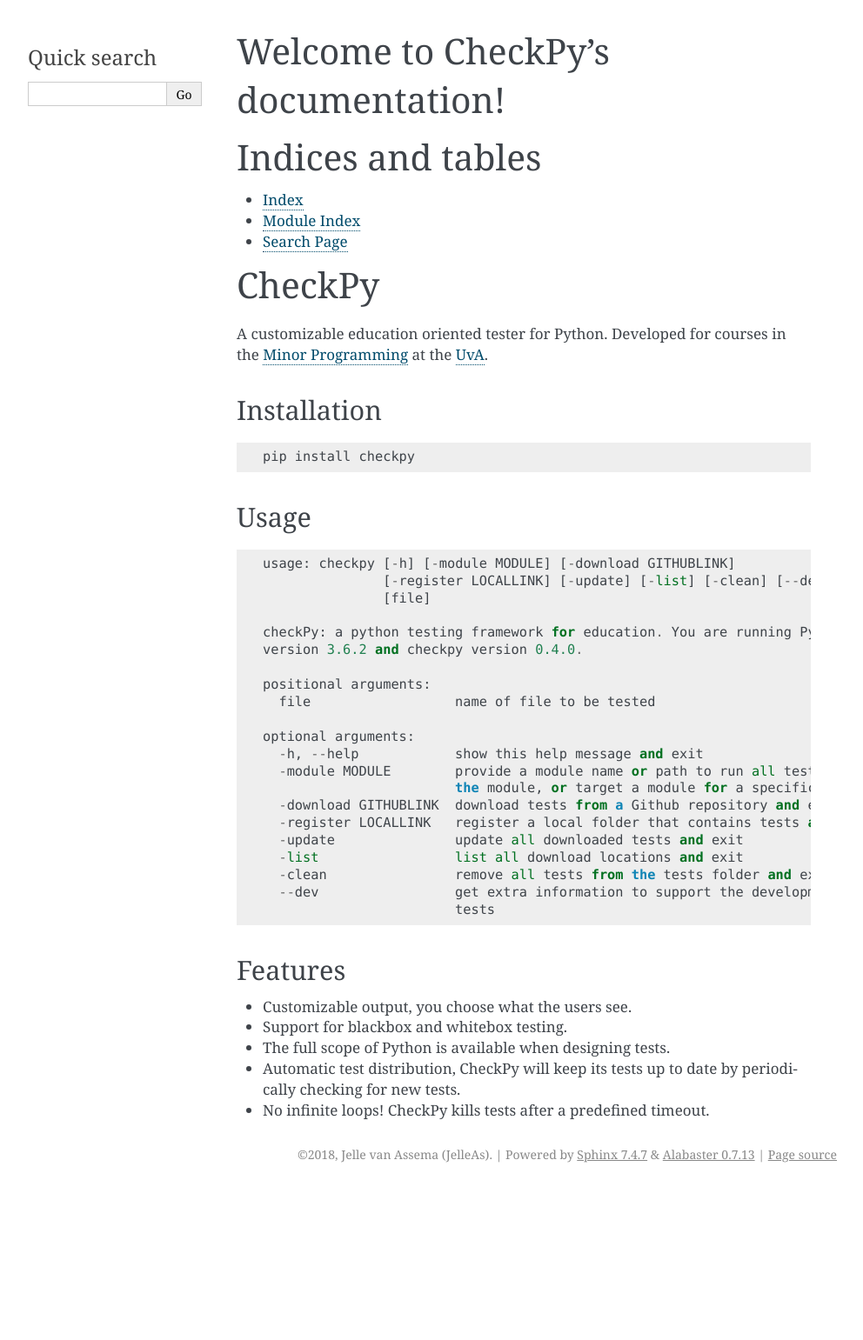
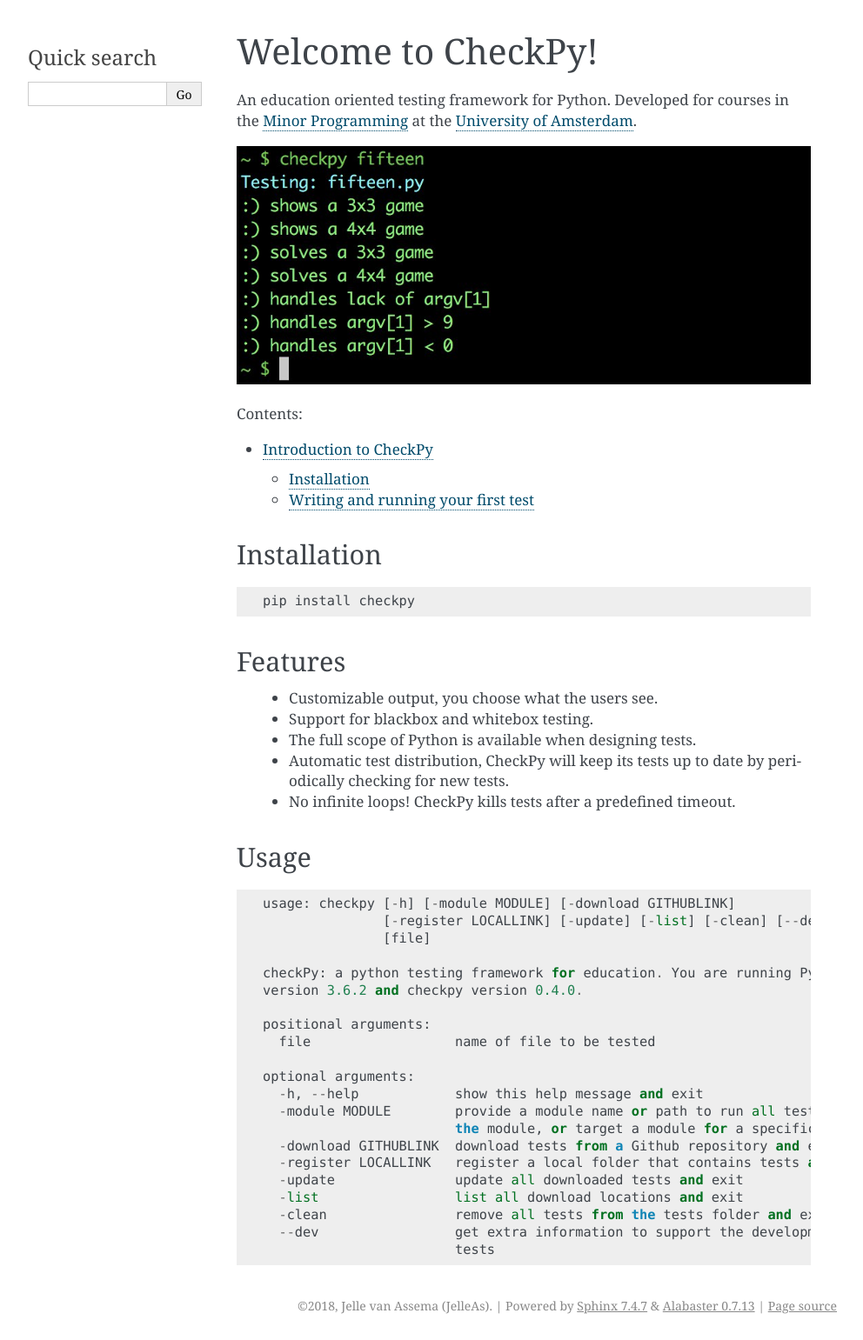
Before and after one commit to Jelleas/CheckPy, a Sphinx documentation site: the page built from docs/index.rst, in a window 1280 px wide. Shown: the whole page at 87% size, without its empty margins (148-1140 px from the left). Built offline with Sphinx 7.4.7, drawn with Linux system fonts in a browser that asks for light colours; before the commit the page ends 1367 px from its top, so only the background shows below that.

```diff
--- a/docs/index.rst
+++ b/docs/index.rst
@@ -1,26 +1,17 @@
-Welcome to CheckPy's documentation!
+Welcome to CheckPy!
 ===================================
+An education oriented testing framework for Python.
+Developed for courses in the
+`Minor Programming <http://www.mprog.nl/>`__ at the `University of Amsterdam <http://www.uva.nl/>`__.
+
+.. image:: _static/fifteen.png
 
 .. toctree::
    :maxdepth: 2
    :caption: Contents:
 
+   intro
 
-
-Indices and tables
-==================
-
-* :ref:`genindex`
-* :ref:`modindex`
-* :ref:`search`
-
-
-CheckPy
-=======
-
-A customizable education oriented tester for Python.
-Developed for courses in the
-`Minor Programming <http://www.mprog.nl/>`__ at the `UvA <http://www.uva.nl/>`__.
 
 Installation
 ------------
@@ -28,6 +19,17 @@ Installation
 ::
 
      pip install checkpy
+
+
+Features
+--------
+
+  -  Customizable output, you choose what the users see.
+  -  Support for blackbox and whitebox testing.
+  -  The full scope of Python is available when designing tests.
+  -  Automatic test distribution, CheckPy will keep its tests up to date by periodically checking for new tests.
+  -  No infinite loops! CheckPy kills tests after a predefined timeout.
+
 
 Usage
 -----
@@ -55,13 +57,3 @@ Usage
       -clean                remove all tests from the tests folder and exit
       --dev                 get extra information to support the development of
                             tests
-
-
-Features
---------
-
--  Customizable output, you choose what the users see.
--  Support for blackbox and whitebox testing.
--  The full scope of Python is available when designing tests.
--  Automatic test distribution, CheckPy will keep its tests up to date by periodically checking for new tests.
--  No infinite loops! CheckPy kills tests after a predefined timeout.
```
Also changed, not shown: docs/intro.rst (added, +67 -0 lines), docs/_static/fifteen.png (added).
